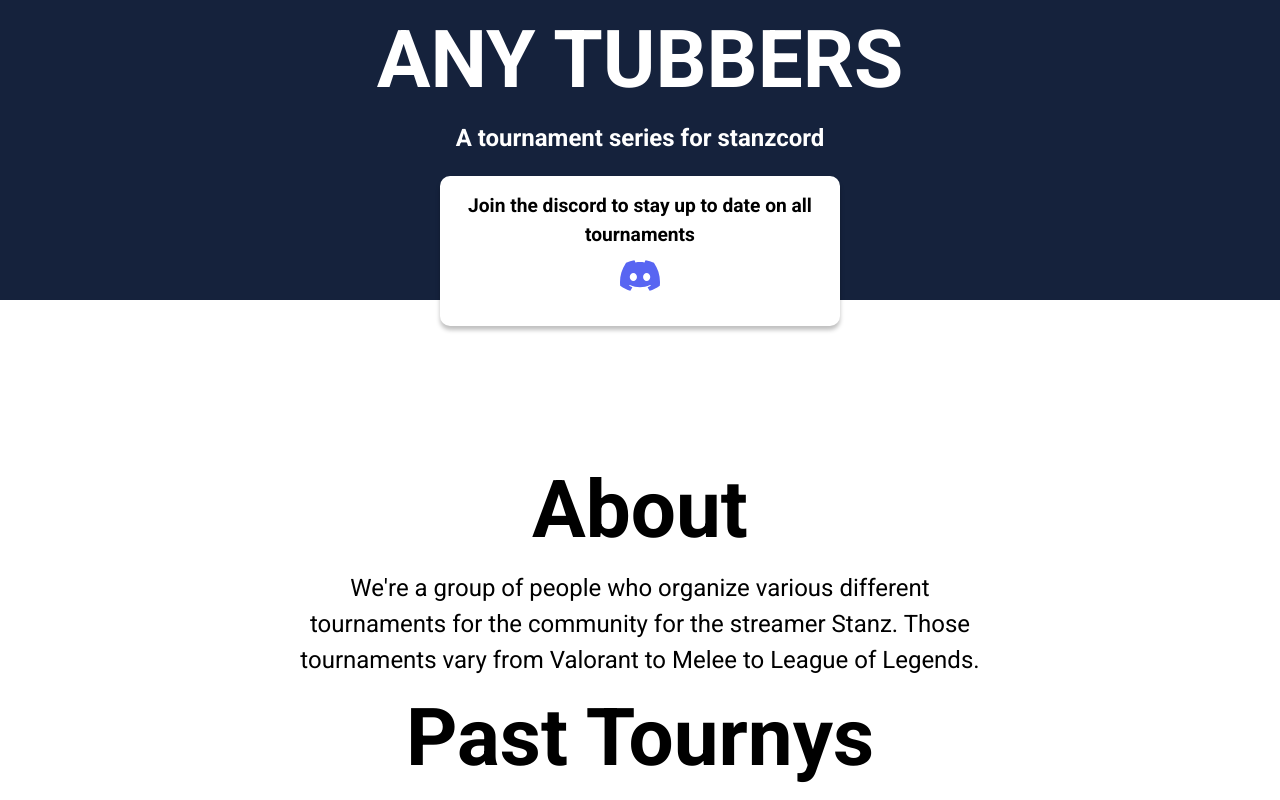
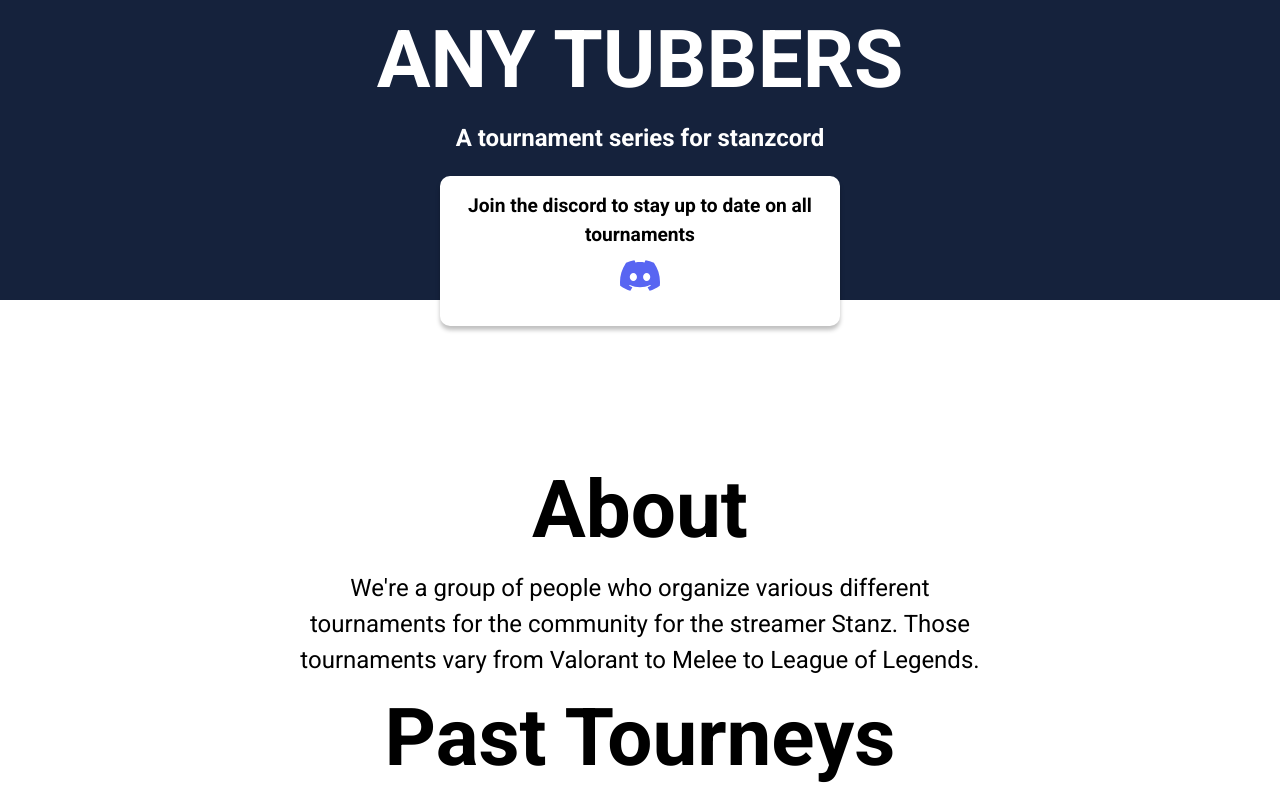
Before and after one commit to berbaroovez/anytubbers, a Next.js app: page / in a window 1280 px wide. Shown: the top 800 px of the page. Built offline with nearby package versions, Linux system fonts and the light colour scheme.

Commit message:
spelling

```diff
--- a/components/Tournaments.tsx
+++ b/components/Tournaments.tsx
@@ -3,7 +3,7 @@
 export default function Tournaments() {
   return (
     <TournamentsContainer>
-      <TournamentTitle>Past Tournys</TournamentTitle>
+      <TournamentTitle>Past Tourneys</TournamentTitle>
       <TournamentGrid>
         <TournamentCard game="Valorant" title="Any Tubbers 1" />
         <TournamentCard game="Valorant" title="Any Tubbers 2" />
```
